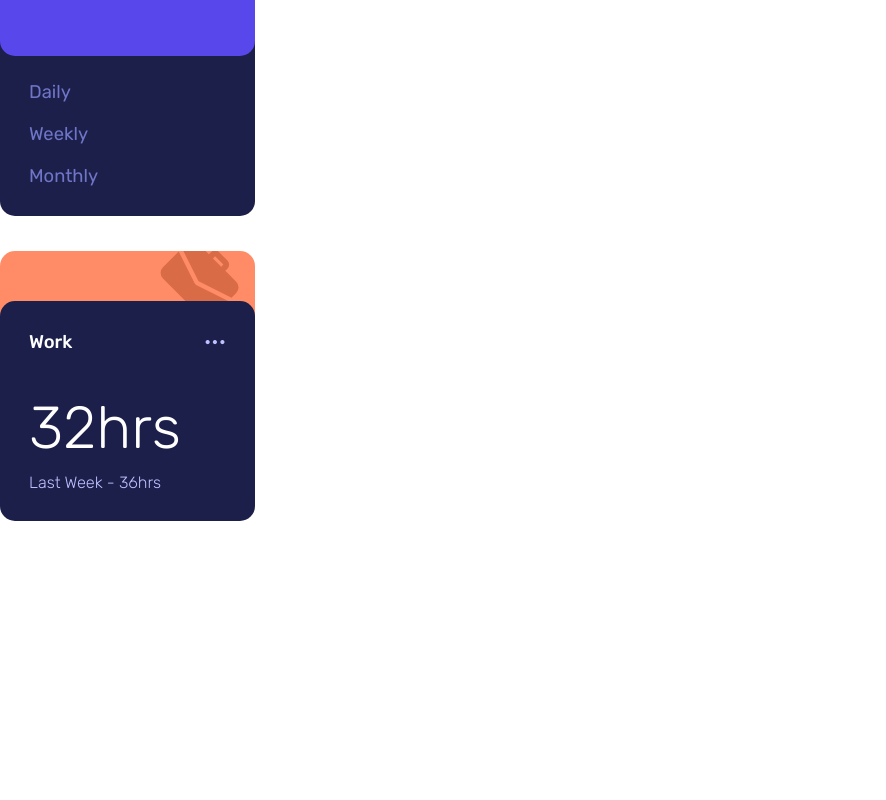
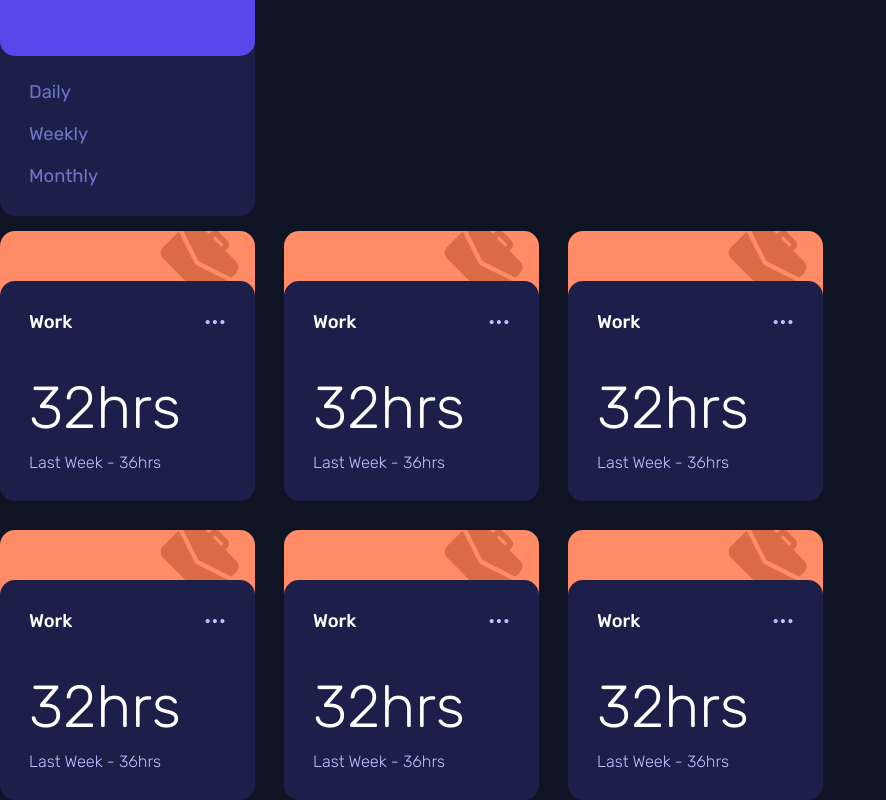
Before and after one commit to kdumagalhaes/time-tracking-dashboard-react, a React (Vite) app: page / in a window 1280 px wide. Shown: the part 299-1099 px from the top of the page, without its empty margins (0-886 px from the left). Before the commit the page ends 880 px from the top, so only its background shows below. Built offline with nearby package versions, Linux system fonts and the light colour scheme.

Commit message:
Add TimeTrackingBoard component

```diff
--- a/src/App.tsx
+++ b/src/App.tsx
@@ -2,13 +2,13 @@ import { GlobalStyle } from "./css/global";
 
 // components
 import { Sidebar } from "./components/Sidebar/index";
-import { TimeTrackingCard } from "./components/TimeTrackingCard/index";
+import { TimeTrackingBoard } from "./components/TimeTrackingBoard";
 
 const App = () => {
   return (
     <>
       <Sidebar />
-      <TimeTrackingCard category="Work" timeSpent="32" lastWeekTimeSpent="36" />
+      <TimeTrackingBoard />
       <GlobalStyle />
     </>
   );
--- /dev/null
+++ b/src/components/TimeTrackingBoard/index.tsx
@@ -0,0 +1,17 @@
+import { Container } from "./styles";
+
+// components
+import { TimeTrackingCard } from "../TimeTrackingCard/index";
+
+export const TimeTrackingBoard = () => {
+  return (
+    <Container>
+      <TimeTrackingCard timeSpent="32" category="Work" lastWeekTimeSpent="36" />
+      <TimeTrackingCard timeSpent="32" category="Work" lastWeekTimeSpent="36" />
+      <TimeTrackingCard timeSpent="32" category="Work" lastWeekTimeSpent="36" />
+      <TimeTrackingCard timeSpent="32" category="Work" lastWeekTimeSpent="36" />
+      <TimeTrackingCard timeSpent="32" category="Work" lastWeekTimeSpent="36" />
+      <TimeTrackingCard timeSpent="32" category="Work" lastWeekTimeSpent="36" />
+    </Container>
+  );
+};
--- /dev/null
+++ b/src/components/TimeTrackingBoard/styles.ts
@@ -0,0 +1,10 @@
+import styled from "styled-components";
+
+export const Container = styled.main`
+  width: 100%;
+  max-width: 1080px;
+  height: 100%;
+  display: grid;
+  grid-template-columns: repeat(3, 255px);
+  gap: 29px;
+`;
--- a/src/components/TimeTrackingCard/styles.tsx
+++ b/src/components/TimeTrackingCard/styles.tsx
@@ -6,23 +6,22 @@ export const Container = styled.div`
   height: 100%;
   max-width: 255px;
   max-height: 350px;
-  position: absolute;
-  z-index: 0;
   cursor: pointer;
+  margin-bottom: 50px;
+  position: relative;
 
   .header-bg {
     width: 100%;
+    max-width: 255px;
     height: 70px;
     background-color: var(--primary-orange);
     background-image: url("src/img/icon-work.svg");
     background-repeat: no-repeat;
     background-position-x: 160px;
     background-position-y: -10px;
-    position: relative;
-    top: 20px;
-    z-index: 1;
     border-top-left-radius: var(--border-radius);
     border-top-right-radius: var(--border-radius);
+    position: absolute;
   }
 
   .horizontal-container {
@@ -55,9 +54,9 @@ export const Container = styled.div`
     background: var(--neutral-dark-blue);
     border-radius: var(--border-radius);
     padding: 29px;
+    transition: background 0.3s;
     position: relative;
-    z-index: 2;
-    transition: background 0.3s;
+    top: 50px;
 
     &:hover {
       background: ${lighten(0.2, "hsl(235, 46%, 20%)")};
--- a/src/css/global.ts
+++ b/src/css/global.ts
@@ -42,6 +42,10 @@ ul {
     list-style: none;
 }
 
+body {
+    background: var(--neutral-darker-blue);
+}
+
 body, input, textarea, button {
     font-family: 'Rubik', sans-serif;
     font-weight: 400;
```
